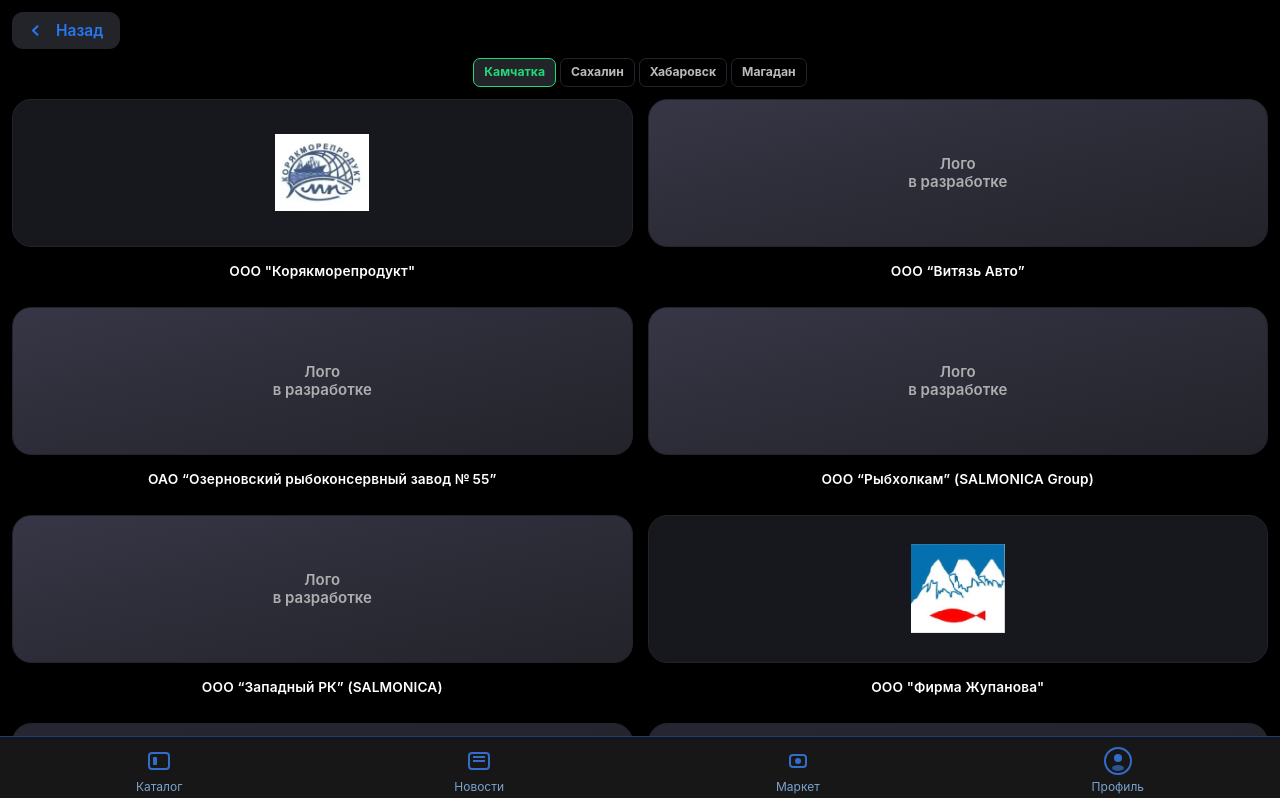
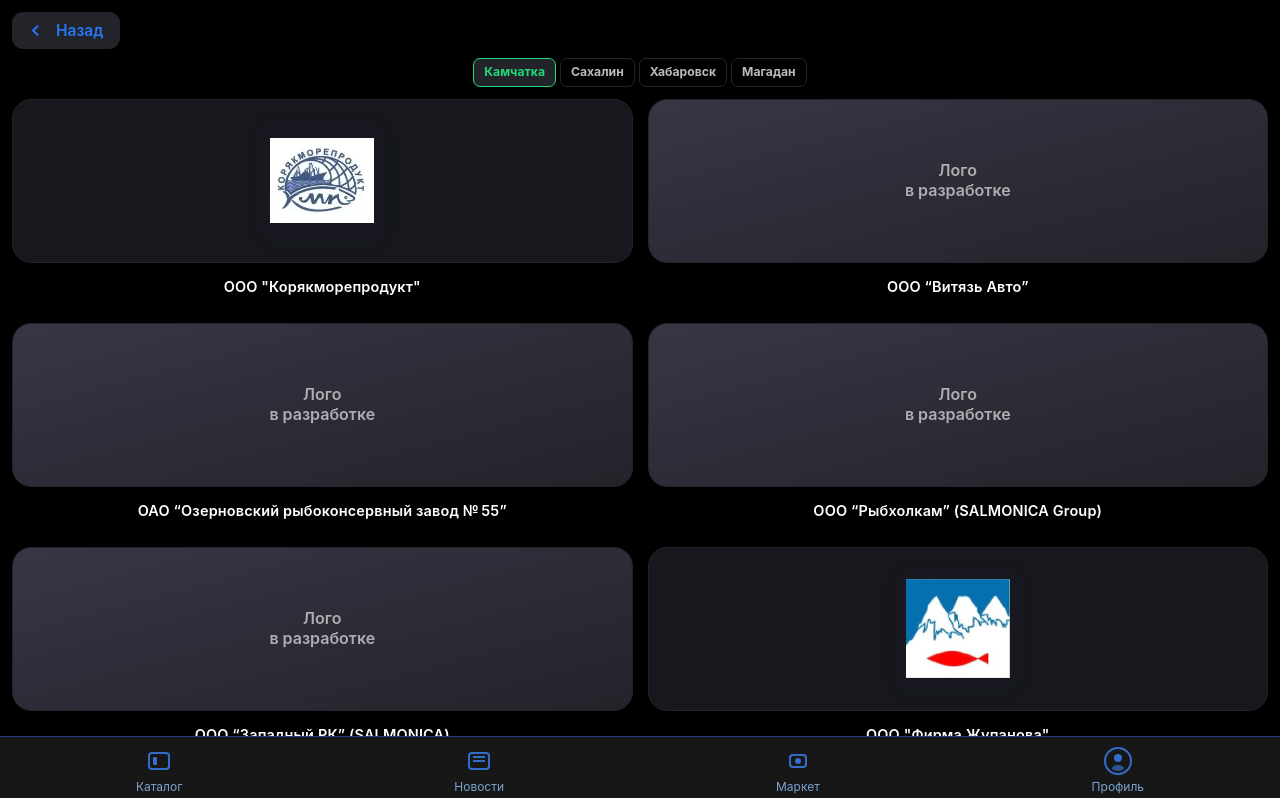
Before and after one commit to AlexSalavat/ikra-miniapp, a React (Create React App) app: page /producers in a window 1280 px wide. Shown: the top 798 px of the page. Built offline with nearby package versions, Linux system fonts and the light colour scheme.

Commit message:
fix: обновления комп

```diff
--- a/src/components/TopProducers.js
+++ b/src/components/TopProducers.js
@@ -78,8 +78,8 @@ export default function TopProducers() {
               style={{
                 width: "100%",
                 aspectRatio: "1/1",
-                minHeight: 128,
-                maxHeight: 148,
+                minHeight: 148,
+                maxHeight: 164,
                 marginBottom: 7,
                 border: "1px solid #23232a",
                 display: "flex",
@@ -88,17 +88,28 @@ export default function TopProducers() {
               }}
             >
               {card.logo ? (
+                <div style={{
+                  width: 120,
+                  height: 120,
+                  background: "#181820",
+                  borderRadius: 16,
+                  display: "flex",
+                  alignItems: "center",
+                  justifyContent: "center",
+                  boxShadow: "0 2px 16px #23232a22"
+                }}>
                   <img
                     src={card.logo}
                     alt={card.name}
                     style={{
-                    width: 94,
-                    height: 94,
+                      width: 104,
+                      height: 104,
                       objectFit: "contain",
                       display: "block"
                     }}
                     onError={e => { e.target.src = '/images/no-logo.webp'; }}
                   />
+                </div>
               ) : (
                 <div
                   className={`absolute inset-0 flex items-center justify-center z-10 ${
@@ -110,7 +121,7 @@ export default function TopProducers() {
                   <span style={{
                     color: "#bdbdbd",
                     fontWeight: 600,
-                    fontSize: 15,
+                    fontSize: 16,
                     textAlign: "center",
                     opacity: 0.90,
                     whiteSpace: "pre-line",
@@ -125,7 +136,7 @@ export default function TopProducers() {
             <div style={{
               color: "#fff",
               fontWeight: 600,
-              fontSize: 13.7,
+              fontSize: 14.5,
               textAlign: "center",
               marginTop: 0,
               marginBottom: 2,
```
Lines whose indentation alone changed are shown as unchanged.
